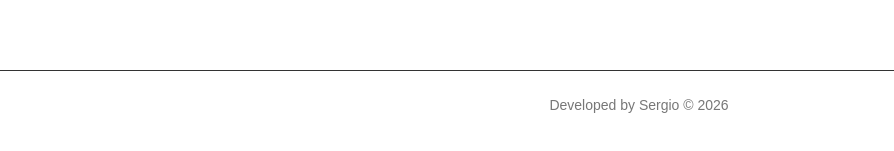
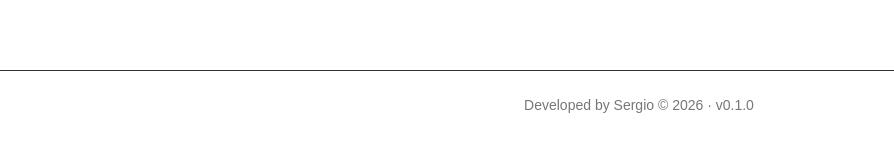
Before and after one commit to scarreno/expenses-app, a Next.js app: page / in a window 1280 px wide. Shown: the part 399-550 px from the top of the page, without its empty margins (1-895 px from the left). Built offline with nearby package versions, Linux system fonts and the light colour scheme.

Commit message:
add version to footer

```diff
--- a/app/layout.tsx
+++ b/app/layout.tsx
@@ -6,6 +6,8 @@ export const metadata = {
   title: "Expenses MVP",
   description: "Personal expenses app",
 };
+import { APP_VERSION } from "@/app/lib/app-version";
+
 
 export default function RootLayout({
   children,
@@ -50,7 +52,7 @@ export default function RootLayout({
             fontSize: 14,
           }}
         >
-          Developed by Sergio © {new Date().getFullYear()}
+          Developed by Sergio © {new Date().getFullYear()} · v{APP_VERSION}
         </footer>
         <Toaster richColors position="top-right" />
       </body>
--- /dev/null
+++ b/app/lib/app-version.ts
@@ -0,0 +1,4 @@
+// app/lib/app-version.ts
+import packageJson from "@/package.json";
+
+export const APP_VERSION = packageJson.version;
```
